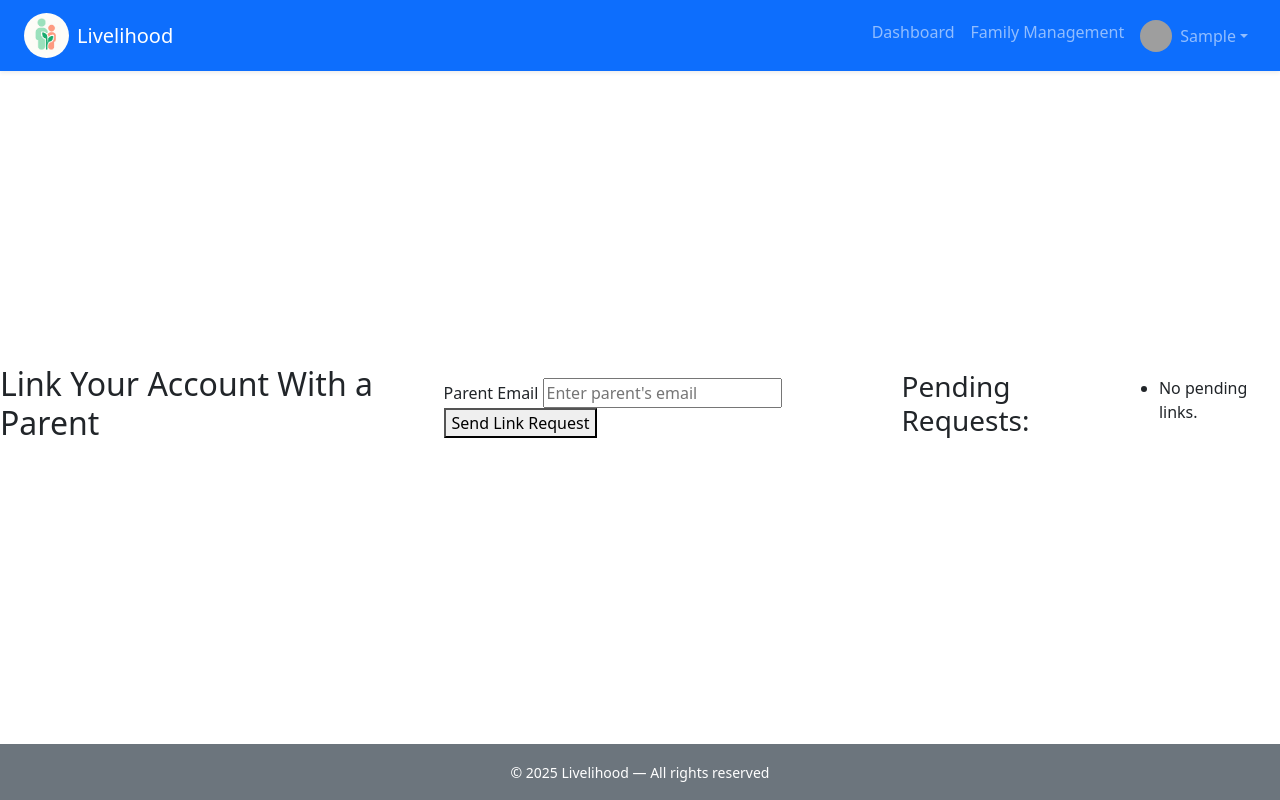
After one commit to EricPaesBarreto/tadanarchy, a Flask app: page /link_parent in a window 1280 px wide. The commit adds this page. Run offline with Flask 3, Linux system fonts and the light colour scheme; the visitor is signed in with stand-in values (Sample User, id 1); data that the repository does not hold is empty; grey boxes are pictures that could not be loaded.

Commit message:
Fixed emails being stored as INTEGERS :facepalm: tried fixing routes and login errors with db, TODO: debug credentials error at hackyeah arena

```diff
--- a/app/__init__.py
+++ b/app/__init__.py
@@ -19,6 +19,12 @@ def create_app():
     app.register_blueprint(routes.auth)
     app.register_blueprint(routes.main)
 
+    from app import models # context (db)
+
+    # create tables --> when changing database for code just clear this for simplicity sake --> (instance/site.db)
+    with app.app_context():
+        db.create_all()
+
     @app.context_processor
     def inject_globals(): # so that htmls and jinja don't get confused over user var (store datetime too IG)
         return {
--- a/app/models.py
+++ b/app/models.py
@@ -7,11 +7,12 @@ from datetime import date
 class User(db.Model, UserMixin):
     # properties
 
-    email = db.Column(db.Integer, primary_key=True)
-    first_name = db.Column(db.String(150), unique=True, nullable=False)
-    surname = db.Column(db.String(150), unique=True, nullable=False)
+    user_id = db.Column(db.Integer, primary_key=True)
+    email = db.Column(db.String(150), unique=True, nullable=False)
+    first_name = db.Column(db.String(150), nullable=False)
+    surname = db.Column(db.String(150), nullable=False)
     password_hash = db.Column(db.String(256), nullable=False)
-    avatar_id = db.Column(db.Integer, default = 1)
+    avatar_id = db.Column(db.Integer, default = 0)
     points = db.Column(db.Integer, default = 0)
     date_of_birth = db.Column(db.Date, nullable = False)
     family_id = db.Column(db.Integer, db.ForeignKey('family.id'), nullable=True)
@@ -57,8 +58,8 @@ class ParentChild(db.Model):
     __tablename__ = 'parent_child'
 
     id = db.Column(db.Integer, primary_key=True)
-    parent_id = db.Column(db.Integer, db.ForeignKey('user.email'), nullable=False)
-    child_id = db.Column(db.Integer, db.ForeignKey('user.email'), nullable=False)
+    parent_id = db.Column(db.String, db.ForeignKey('user.email'), nullable=False)
+    child_id = db.Column(db.String, db.ForeignKey('user.email'), nullable=False)
     verified = db.Column(db.Boolean, default=False)  # for future verification feature with emails and stuff
 
     # relationships (YOU ARE THE FATHER!) *shocked audience*
--- a/app/routes.py
+++ b/app/routes.py
@@ -1,10 +1,11 @@
 from app import db
 from flask import Blueprint, render_template, request, redirect, url_for, flash
 from flask_login import login_user, logout_user, login_required, current_user
-from .models import User
+from .models import User, ParentChild
 from flask import Blueprint
 from datetime import datetime
 import random
+from sqlalchemy.exc import SQLAlchemyError
 
 
  # blueprints (everything exists here anyways, but just in case *shrug*)
@@ -27,27 +28,49 @@ def register():
     if request.method == 'POST':
         first_name = request.form['first_name']
         last_name = request.form['last_name']
-        email = request.form['email']
+        email = request.form['email'].lower() # NOT case sensitive (check login query)
         password = request.form['password']
         dob_str = request.form['date_of_birth']
 
+        # should fix issues with date-time inconsistency
         try:
-            dob = datetime.strptime(dob_str, '%d-%m-%Y').date()
+            try:
+                dob = datetime.strptime(dob_str, '%Y-%m-%d').date()
+            except ValueError:
+                try:
+                    dob = datetime.strptime(dob_str, '%d/%m/%Y').date()
+                except ValueError:
+                    flash('Invalid date format')
+                    return render_template('authorization/register.html')
         except ValueError:
             flash('Invalid date format')
-            return redirect(url_for('auth.register'))
+            return render_template('authorization/register.html') # causes less issues than redirect
 
         # create new user object
-        new_user = User(first_name=first_name, last_name=last_name, email=email, date_of_birth=dob, avatar_id=random.randint(1, 5)) #
+        new_user = User(first_name=first_name,
+                        last_name=last_name,
+                        email=email,
+                        date_of_birth=dob,
+                        avatar_id=random.randint(0, 4)) # for now, only 4 avatars :(
         new_user.set_password(password)
 
         # check age --> can they drink alcohol?
         """if not new_user.is_adult():
-            flash('You must be assigned to a parent's email')
-            return redirect(url_for('auth.register'))"""
+            db.session.add(new_user)
+            db.session.commit()
+            flash("Registration successful. Please log in and link with a parent account.")
+            return redirect(url_for('auth.login'))"""
 
-        db.session.add(new_user)
-        db.session.commit()
+        try:
+            db.session.add(new_user)
+            db.session.commit()
+            if not new_user.is_adult(): # check age --> hopefully this version works
+                flash("Registration successful. Please log in and link with a parent account.")
+                return redirect(url_for('auth.login'))
+        except SQLAlchemyError as e:
+            db.session.rollback()  # undo partial changes
+            flash(f"Registration failed: {str(e)}")
+            return render_template('authorization/register.html')
 
         flash('Registration successful. Please log in.')
         return redirect(url_for('auth.login'))
@@ -58,15 +81,22 @@ def register():
 @auth.route('/login', methods=['GET', 'POST'])
 def login():
     if request.method == 'POST':
-        username = request.form['username']
+        email = request.form['email'].lower() # NOT case sensitive (check register (sign in logic))
         password = request.form['password']
-        user = User.query.filter_by(username=username).first()
+        user = User.query.filter_by(email=email).first()
 
         if user and user.check_password(password):
             login_user(user)
+            # redirect under-18 to link page
+            if not user.is_adult():
+                return redirect(url_for('main.link_parent'))
             return redirect(url_for('main.dashboard'))
+
         flash('Invalid credentials')
-    return render_template('authorization/login.html')
+        return render_template('authorization/login.html')
+
+    return render_template('authorization/login.html') # login for GET (user wasn't in reg prior)
+
 
 # LOGOUT
 @auth.route('/logout')
@@ -74,6 +104,33 @@ def login():
 def logout():
     logout_user()
     return redirect(url_for('auth.login'))
+
+# UNDER 18 LOGIN
+@main.route('/link_parent', methods=['GET', 'POST'])
+@login_required
+def link_parent():
+    if current_user.is_adult():
+        return redirect(url_for('main.dashboard'))
+
+    if request.method == 'POST':
+        parent_email = request.form['parent_email']
+
+        # check if this link already exists
+        existing = ParentChild.query.filter_by(child_id=current_user.email, parent_id=parent_email).first()
+        if existing:
+            flash("Link request already sent!")
+        else:
+            link = ParentChild(child_id=current_user.email, parent_id=parent_email, verified=False)
+            db.session.add(link)
+            db.session.commit()
+            flash(f"DEBUG: verify account for {parent_email}?")  # placeholder for email verification -------------------------> change for production
+
+        return redirect(url_for('main.link_parent'))
+
+    # show all pending links for this child
+    links = ParentChild.query.filter_by(child_id=current_user.email).all()
+    return render_template('link_parent.html', links=links)
+
 
 ### OTHER FORMS
 
--- /dev/null
+++ b/app/templates/authorization/link_parent.html
@@ -0,0 +1,30 @@
+{% extends "base.html" %}
+
+{% block content %}
+    <h2>Link Your Account With a Parent</h2>
+
+    {% with messages = get_flashed_messages() %}
+    {% if messages %}
+        <ul>
+        {% for message in messages %}
+            <li>{{ message }}</li>
+        {% endfor %}
+        </ul>
+    {% endif %}
+    {% endwith %}
+
+    <form method="POST">
+        <label for="parent_email">Parent Email</label>
+        <input type="email" name="parent_email" required placeholder="Enter parent's email">
+        <button type="submit">Send Link Request</button>
+    </form>
+
+    <h3>Pending Requests:</h3>
+    <ul>
+    {% for link in links %}
+        <li>{{ link.parent.email }} — Verified: {{ link.verified }}</li>
+    {% else %}
+        <li>No pending links.</li>
+    {% endfor %}
+    </ul>
+{% endblock %}
--- a/app/templates/authorization/register.html
+++ b/app/templates/authorization/register.html
@@ -3,7 +3,7 @@
 {% block content %}
 <div class="card p-4 shadow" style="width: 400px;">
   <h2 class="mb-4 text-center">Sign Up</h2>
-  <form action="{{ url_for('auth.register') }}" method="POST">
+  <form action="{{ url_for('auth.login') }}" method="POST">
     <div class="mb-3">
       <label for="first_name" class="form-label">First Name</label>
       <input type="text" class="form-control" id="first_name" name="first_name" required>
```
Also changed, not shown: app/templates/authorization/login.html (added, +33 -0 lines), app/templates/authorization/log_in.html (deleted), app/templates/authorization/register_child.html (deleted).
